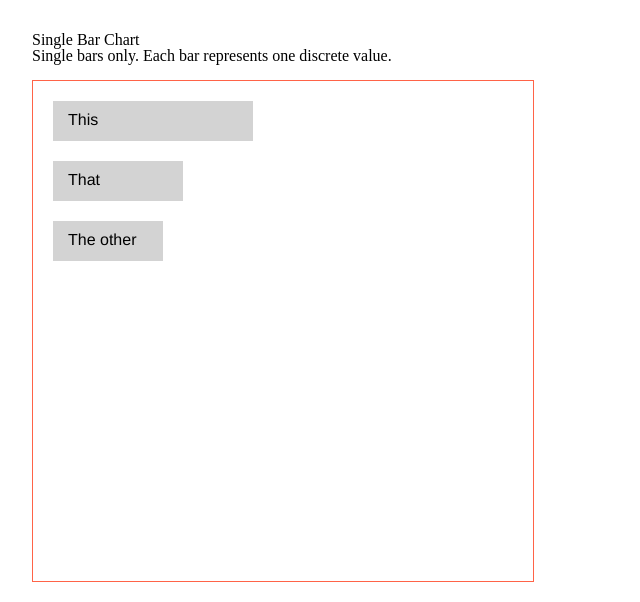
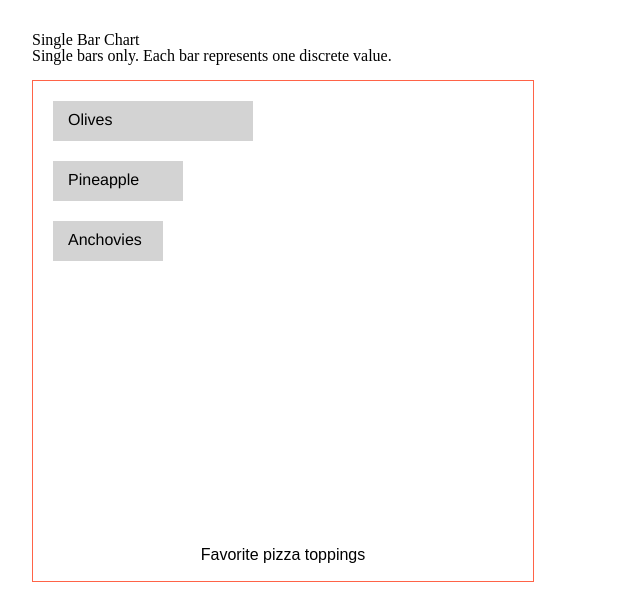
Before and after one commit to 1Copenut/canvas-rendering-2d, a website with bundled scripts: page public/charts/barChart/index.html in a window 1280 px wide. Shown: the whole page, without its empty margins (0-640 px from the left). Built offline with nearby package versions, Linux system fonts and the light colour scheme.

Commit message:
WIP. Adding chart label and refactoring data object.

```diff
--- a/public/charts/barChart/barChart.mjs
+++ b/public/charts/barChart/barChart.mjs
@@ -11,18 +11,21 @@ const ctx = canvas.getContext('2d');
 // Add event listeners
 document.addEventListener('focus', initBarChart, true);
 document.addEventListener('blur', initBarChart, true);
-canvas.addEventListener('click', e => handleBarChartClick(e, bars, BAR_CHART_DATA), false);
+canvas.addEventListener('click', e => handleBarChartClick(e, bars, BAR_CHART_DATA.coordinates), false);
 canvas.addEventListener('keydown', e => handleBarChartArrowKeys(e, bars), false);
 
-function initBarChart() {
+function initBarChart(labelText) {
   ctx.clearRect(0, 0, canvas.width, canvas.height);
-  BAR_CHART_DATA.map((bar, i) => drawBar(
+  BAR_CHART_DATA.coordinates.map((bar, i) => drawBar(
     bars[i],
     bar.x_start,
     bar.y_start,
     bar.x_end,
     bar.y_end
   ));
+
+  // Draw the chart label
+  drawChartLabel(BAR_CHART_DATA.chartLabel)
 }
 
 function drawBar(el, x_start, y_start, x_end, y_end) {
@@ -58,4 +61,14 @@ function drawBar(el, x_start, y_start, x_end, y_end) {
   ctx.drawFocusIfNeeded(el);
 }
 
+function drawChartLabel(labelText) {
+  console.log('Called drawChartLabel');
+  console.log(labelText);
+
+  ctx.font = '16px bold Helvetica, Arial, sans-serif';
+  ctx.textAlign = 'center';
+  ctx.fillStyle = 'black';
+  ctx.fillText(labelText, 250, 475, 500);
+}
+
 export default initBarChart;
--- a/public/charts/barChart/data.js
+++ b/public/charts/barChart/data.js
@@ -1,4 +1,6 @@
-export const BAR_CHART_DATA = [
+export const BAR_CHART_DATA = {
+  chartLabel: 'Favorite pizza toppings',
+  coordinates: [
     {
       elemId: 'button1',
       x_start: 20,
@@ -20,4 +22,5 @@ export const BAR_CHART_DATA = [
       x_end: 130,
       y_end: 180
     }
-];
+  ]
+}
--- a/public/charts/barChart/index.html
+++ b/public/charts/barChart/index.html
@@ -14,10 +14,10 @@
     <p>Single bars only. Each bar represents one discrete value.</p>
 
     <div>
-      <canvas id="canvas" height="500" width="500">
-        <div id="button1" class="bar-chart" tabindex="0">This</div>
-        <div id="button2" class="bar-chart">That</div>
-        <div id="button3" class="bar-chart">The other</div>
+      <canvas id="canvas" height="500" width="500" role="figure">
+        <div id="button1" class="bar-chart" tabindex="0">Olives</div>
+        <div id="button2" class="bar-chart">Pineapple</div>
+        <div id="button3" class="bar-chart">Anchovies</div>
       </canvas>
     </div>
   </main>
```
Lines whose indentation alone changed are shown as unchanged.
